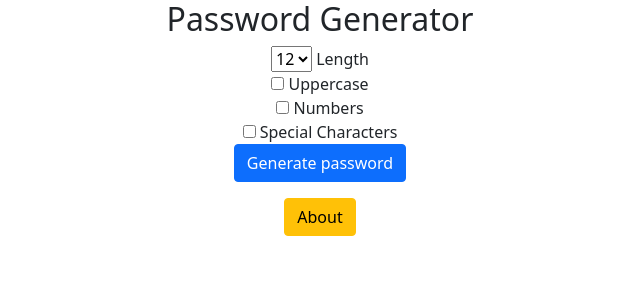
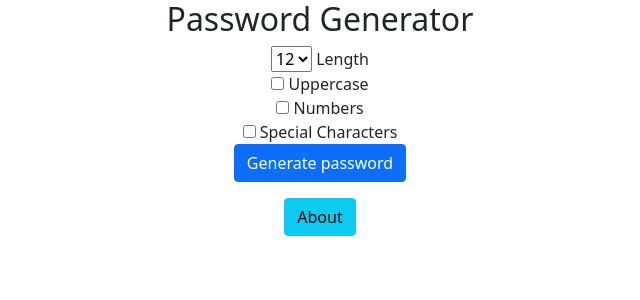
Before and after one commit to celiablacu/django3-password-generator, a Django app: page / in a window 1280 px wide. Shown: the top 300 px of the page, without its empty margins (320-960 px from the left). Run offline with Django 3.2, Linux system fonts and the light colour scheme.

Commit message:
Version 1.1 Changing About button to Blue

```diff
--- a/generator/templates/generator/home.html
+++ b/generator/templates/generator/home.html
@@ -27,5 +27,5 @@
   </input>
 
 </form>
-<a href=" {% url 'about' %} " class="btn btn-warning">About</a>
+<a href=" {% url 'about' %} " class="btn btn-info">About</a>
 </div>
```
